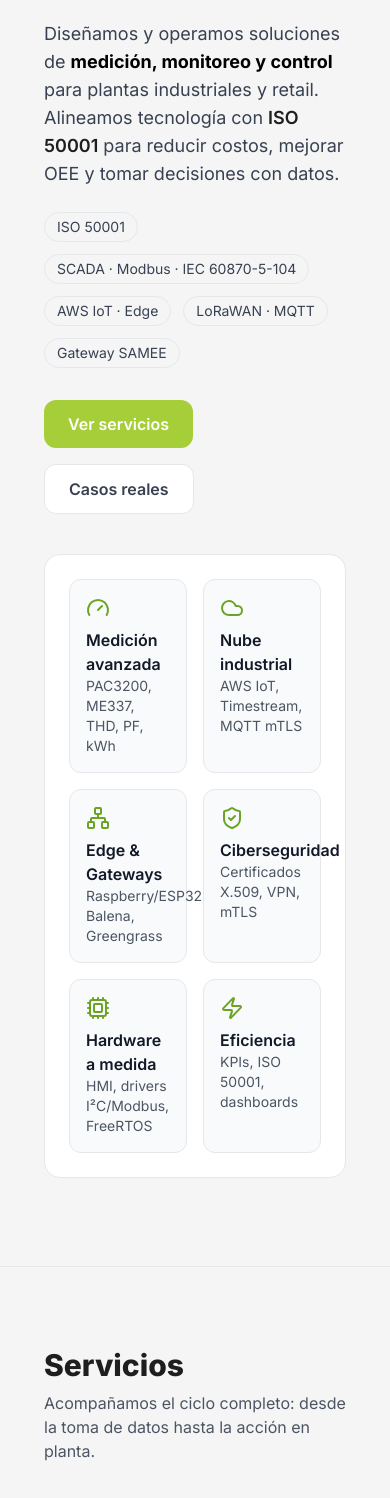
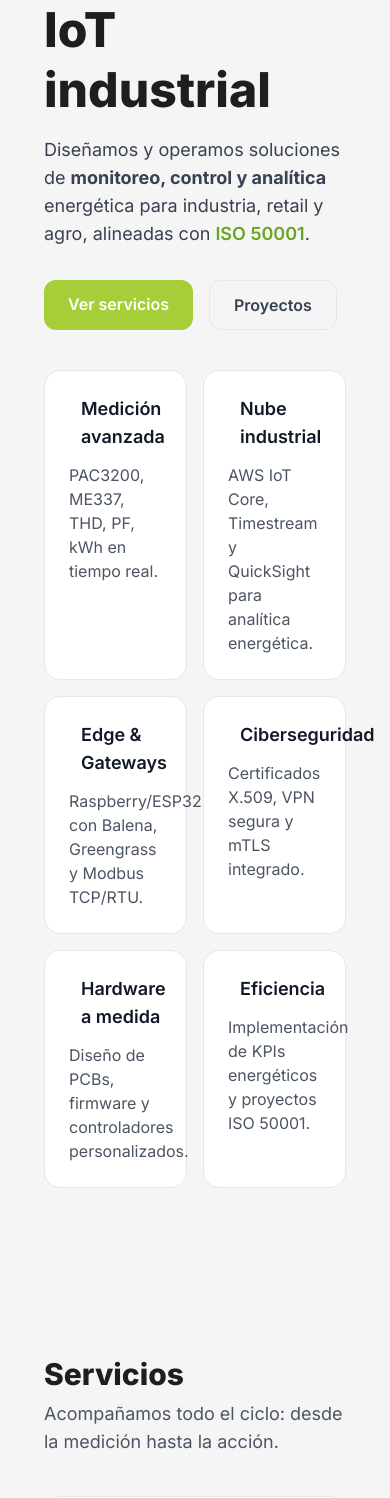
Before and after one commit to pyptec/web, a React (Vite) app: page / in a window 390 px wide. Shown: the part 322-1820 px from the top of the page. Built offline with nearby package versions, Linux system fonts and the light colour scheme; the HTML template or start-up script is replaced by a standard one.

Commit message:
pagina final v1.0.0

```diff
--- a/src/App.jsx
+++ b/src/App.jsx
@@ -1,13 +1,12 @@
-import { useState } from "react";
+import { useEffect, useState } from "react";
 import { Mail, Phone, MapPin, Cpu, Gauge, Cloud, ShieldCheck, Network, Zap, Wrench } from "lucide-react";
 
-// Paleta PYP — Verde energía + grises
 const COLORS = {
-  energy: "#A6CE39",     // verde energía
-  energyDark: "#6BA425", // verde hover
-  grayLight: "#F5F5F5",  // fondo claro
-  grayMid: "#9CA3AF",    // textos secundarios
-  grayDark: "#1E1E1E",   // títulos/contraste
+  energy: "#A6CE39",
+  energyDark: "#6BA425",
+  grayLight: "#F5F5F5",
+  grayMid: "#9CA3AF",
+  grayDark: "#1E1E1E",
 };
 
 const NavLink = ({ href, children, external }) => (
@@ -22,67 +21,50 @@ const NavLink = ({ href, children, external }) => (
 );
 
 const Section = ({ id, title, subtitle, children }) => (
-  <section id={id} className="py-20">
+  <section id={id} className="py-20 scroll-mt-20">
     <div className="max-w-6xl mx-auto px-6">
-      <h2 className="text-3xl md:text-4xl font-extrabold" style={{ color: COLORS.grayDark }}>{title}</h2>
-      {subtitle && <p className="mt-2 max-w-3xl text-gray-600">{subtitle}</p>}
-      <div className="mt-10">{children}</div>
+      <h2 className="text-3xl md:text-4xl font-extrabold mb-2" style={{ color: COLORS.grayDark }}>{title}</h2>
+      {subtitle && <p className="text-lg text-gray-600 mb-10">{subtitle}</p>}
+      {children}
     </div>
   </section>
 );
 
-const Chip = ({ children }) => (
-  <span className="inline-flex items-center rounded-full border px-3 py-1 text-sm" style={{ borderColor: "#E5E7EB", color: "#374151" }}>
-    {children}
-  </span>
+const Card = ({ icon, title, desc }) => (
+  <div className="rounded-2xl border bg-white p-6 hover:shadow-md transition-shadow" style={{ borderColor: '#E5E7EB' }}>
+    <div className="flex items-center gap-3 text-gray-900 mb-3">
+      {icon}
+      <h3 className="font-semibold text-lg">{title}</h3>
+    </div>
+    <p className="text-gray-600">{desc}</p>
+  </div>
 );
 
 export default function App() {
   const [year] = useState(new Date().getFullYear());
 
-  // Cambia el color del navbar al hacer scroll
-  useState(() => {
-    const onScroll = () => {
-      const header = document.querySelector('header');
-      if (!header) return;
-      if (window.scrollY > 8) header.classList.add('scrolled');
-      else header.classList.remove('scrolled');
-    };
-    window.addEventListener('scroll', onScroll);
-    onScroll();
-    return () => window.removeEventListener('scroll', onScroll);
-  });
-
-  // Componentes de botón con variantes (primario verde y secundario gris)
-  const Button = ({ children, href, variant = 'primary', external }) => {
-    const base = 'inline-flex items-center gap-2 rounded-xl px-6 py-3 font-semibold transition-colors';
-    const styles = {
-      primary: { backgroundColor: COLORS.energy, color: '#ffffff' },
-      secondary: { backgroundColor: '#ffffff', color: '#374151', border: '1px solid #E5E7EB' },
-    };
-    const style = styles[variant];
-    return (
-      <a href={href} target={external ? "_blank" : "_self"} rel={external ? "noopener noreferrer" : undefined} className={base} style={style}>
-        {children}
-      </a>
-    );
-  };
-
-  // Tarjeta reutilizable
-  const Card = ({ children }) => (
-    <div className="rounded-2xl border bg-white p-6 hover:shadow-md transition-shadow" style={{ borderColor: '#E5E7EB' }}>
-      {children}
-    </div>
-  );
+  useEffect(() => {
+    const links = document.querySelectorAll('a[href^="#"]');
+    links.forEach(link => {
+      link.addEventListener('click', e => {
+        const targetId = link.getAttribute('href');
+        if (targetId && targetId.startsWith('#')) {
+          e.preventDefault();
+          const target = document.querySelector(targetId);
+          if (target) target.scrollIntoView({ behavior: 'smooth' });
+        }
+      });
+    });
+  }, []);
 
   return (
     <div className="min-h-screen w-full" style={{ backgroundColor: COLORS.grayLight }}>
-      {/* Navbar */}
+      {/* NAVBAR */}
       <header className="sticky top-0 z-50 bg-white/80 backdrop-blur border-b" style={{ borderColor: '#E5E7EB' }}>
         <div className="max-w-6xl mx-auto px-6 py-3 flex items-center justify-between">
           <a href="#inicio" className="flex items-center gap-3">
             <div className="h-9 w-9 rounded-xl grid place-items-center text-white font-bold" style={{ background: `linear-gradient(135deg, ${COLORS.energy}, ${COLORS.energyDark})` }}>P</div>
-            <div className="leading-tight">
+            <div>
               <p className="font-semibold" style={{ color: COLORS.grayDark }}>PYP Tecnología Electrónica SAS</p>
               <p className="text-[11px] text-gray-500">IoT · Energía · Automatización</p>
             </div>
@@ -95,209 +77,125 @@ export default function App() {
             <NavLink href="https://iotrack.com.co" external>Plataforma</NavLink>
             <NavLink href="#contacto">Contacto</NavLink>
           </nav>
-          <Button href="#contacto" variant="primary">Hablemos</Button>
+          <a href="#contacto" className="rounded-xl px-6 py-3 font-semibold text-white" style={{ backgroundColor: COLORS.energy }}>Hablemos</a>
         </div>
       </header>
 
-      {/* Hero mejorado con degradado sutil */}
+      {/* HERO */}
       <section id="inicio" className="relative">
-        <div className="absolute inset-0 -z-10" style={{
-          background: `radial-gradient(800px 400px at 80% -10%, ${COLORS.energy}1a, transparent 60%)`
-        }} />
+        <div className="absolute inset-0 -z-10" style={{ background: `radial-gradient(800px 400px at 80% -10%, ${COLORS.energy}1a, transparent 60%)` }} />
         <div className="max-w-6xl mx-auto px-6 pt-16 pb-10 grid md:grid-cols-2 gap-10 items-center">
           <div>
-            <h1 className="text-4xl md:text-6xl font-black leading-tight" style={{ color: COLORS.grayDark }}>
-              Eficiencia energética e IoT industrial
-            </h1>
-            <p className="mt-4 text-lg text-gray-700">
-              Diseñamos y operamos soluciones de <strong className="text-black">medición, monitoreo y control</strong> para plantas industriales y retail. Alineamos tecnología con <span className="font-semibold" style={{ color: COLORS.grayDark }}>ISO 50001</span> para reducir costos, mejorar OEE y tomar decisiones con datos.
-            </p>
-            <div className="mt-6 flex flex-wrap gap-3">
-              <Chip>ISO 50001</Chip>
-              <Chip>SCADA · Modbus · IEC 60870-5-104</Chip>
-              <Chip>AWS IoT · Edge</Chip>
-              <Chip>LoRaWAN · MQTT</Chip>
-              <Chip>Gateway SAMEE</Chip>
-            </div>
-            <div className="mt-8 flex flex-wrap gap-4">
-              <Button href="#servicios" variant="primary">Ver servicios</Button>
-              <Button href="#proyectos" variant="secondary">Casos reales</Button>
+            <h1 className="text-5xl md:text-6xl font-black leading-tight" style={{ color: COLORS.grayDark }}>Eficiencia energética e IoT industrial</h1>
+            <p className="mt-4 text-lg text-gray-700">Diseñamos y operamos soluciones de <strong>monitoreo, control y analítica</strong> energética para industria, retail y agro, alineadas con <span className="text-[#6BA425] font-semibold">ISO 50001</span>.</p>
+            <div className="mt-8 flex gap-4">
+              <a href="#servicios" className="px-6 py-3 rounded-xl text-white font-semibold" style={{ backgroundColor: COLORS.energy }}>Ver servicios</a>
+              <a href="#proyectos" className="px-6 py-3 rounded-xl border font-semibold text-gray-700 hover:bg-gray-50" style={{ borderColor: '#E5E7EB' }}>Proyectos</a>
             </div>
           </div>
 
-          <div className="relative">
-            <Card>
-              <div className="grid grid-cols-2 gap-4 text-gray-800">
-                {[
-                  { icon: <Gauge className="h-6 w-6" color={COLORS.energyDark} />, t: 'Medición avanzada', d: 'PAC3200, ME337, THD, PF, kWh' },
-                  { icon: <Cloud className="h-6 w-6" color={COLORS.energyDark} />, t: 'Nube industrial', d: 'AWS IoT, Timestream, MQTT mTLS' },
-                  { icon: <Network className="h-6 w-6" color={COLORS.energyDark} />, t: 'Edge & Gateways', d: 'Raspberry/ESP32, Balena, Greengrass' },
-                  { icon: <ShieldCheck className="h-6 w-6" color={COLORS.energyDark} />, t: 'Ciberseguridad', d: 'Certificados X.509, VPN, mTLS' },
-                  { icon: <Cpu className="h-6 w-6" color={COLORS.energyDark} />, t: 'Hardware a medida', d: 'HMI, drivers I²C/Modbus, FreeRTOS' },
-                  { icon: <Zap className="h-6 w-6" color={COLORS.energyDark} />, t: 'Eficiencia', d: 'KPIs, ISO 50001, dashboards' },
-                ].map((c, i) => (
-                  <div key={i} className="rounded-xl bg-gray-50 p-4 border hover:bg-white transition-colors" style={{ borderColor: '#E5E7EB' }}>
-                    <div style={{ color: COLORS.energyDark }}>{c.icon}</div>
-                    <p className="mt-2 font-semibold text-gray-900">{c.t}</p>
-                    <p className="text-sm text-gray-600">{c.d}</p>
-                  </div>
-                ))}
-              </div>
-            </Card>
+          {/* BLOQUES DE DEMOSTRACIÓN */}
+          <div className="grid grid-cols-2 gap-4">
+            <Card icon={<Gauge className="h-6 w-6" color={COLORS.energyDark} />} title="Medición avanzada" desc="PAC3200, ME337, THD, PF, kWh en tiempo real." />
+            <Card icon={<Cloud className="h-6 w-6" color={COLORS.energyDark} />} title="Nube industrial" desc="AWS IoT Core, Timestream y QuickSight para analítica energética." />
+            <Card icon={<Network className="h-6 w-6" color={COLORS.energyDark} />} title="Edge & Gateways" desc="Raspberry/ESP32 con Balena, Greengrass y Modbus TCP/RTU." />
+            <Card icon={<ShieldCheck className="h-6 w-6" color={COLORS.energyDark} />} title="Ciberseguridad" desc="Certificados X.509, VPN segura y mTLS integrado." />
+            <Card icon={<Cpu className="h-6 w-6" color={COLORS.energyDark} />} title="Hardware a medida" desc="Diseño de PCBs, firmware y controladores personalizados." />
+            <Card icon={<Zap className="h-6 w-6" color={COLORS.energyDark} />} title="Eficiencia" desc="Implementación de KPIs energéticos y proyectos ISO 50001." />
           </div>
         </div>
       </section>
 
-      {/* Franja separadora sutil */}
-      <div className="border-t" style={{ borderColor: '#E5E7EB' }} />
+      {/* SERVICIOS */}
+      <Section id="servicios" title="Servicios" subtitle="Acompañamos todo el ciclo: desde la medición hasta la acción.">
+        <div className="grid md:grid-cols-3 gap-6">
+          <Card icon={<Gauge className="h-6 w-6" color={COLORS.energyDark} />} title="Monitoreo energético" desc="Implementación de Sistemas de medición energética integrados con AWS IoT Timestream.
+Compatibles con PAC3200, ME337 y protocolos Modbus RTU/TCP, DLMS/COSEM, MQTT e IEC 104, permiten el monitoreo y análisis de energía en tiempo real con visualización avanzada en la nube." />
+          <Card icon={<Cpu className="h-6 w-6" color={COLORS.energyDark} />} title="IoT y automatización" desc="Diseño de hardware embebido a la medida para control industrial.
+Desarrollamos soluciones personalizadas que resuelven las necesidades específicas de tu proceso con precisión, confiabilidad y eficiencia
+" />
+          <Card icon={<ShieldCheck className="h-6 w-6" color={COLORS.energyDark} />} title="Eficiencia energética" desc="Equipos de medición modelos SAMEE100/200 y auditorías energéticas bajo la norma ISO 50001.
+Implementamos soluciones integrales para el diagnóstico, pronóstico y monitoreo energético, con generación de alertas tempranas, dashboards personalizados y detección de oportunidades de mejora en los procesos productivos.
 
-      {/* Servicios */}
-      <Section id="servicios" title="Servicios" subtitle="Acompañamos el ciclo completo: desde la toma de datos hasta la acción en planta.">
-        <div className="grid md:grid-cols-3 gap-6">
-          {[
-            {
-              icon: <Gauge className="h-6 w-6" color={COLORS.energyDark} />, title: 'Medición & Monitoreo Energético',
-              bullets: [
-                'Levantamiento de variables eléctricas (V, I, PF, THD, kWh)',
-                'Integración PAC3200, ME337 y medidores DLMS/COSEM',
-                'Dashboards y alarmas (AWS Timestream/QuickSight)'
-              ]
-            },
-            {
-              icon: <Cpu className="h-6 w-6" color={COLORS.energyDark} />, title: 'IoT & Automatización a Medida',
-              bullets: [
-                'Diseño de hardware y firmware (ESP32, RPi, FreeRTOS)',
-                'Gateways edge con Modbus, MQTT, LoRaWAN',
-                'HMI, drivers I²C/Modbus, integración SCADA'
-              ]
-            },
-            {
-              icon: <ShieldCheck className="h-6 w-6" color={COLORS.energyDark} />, title: 'Eficiencia Energética (ISO 50001)',
-              bullets: [
-                'Líneas base y KPIs energéticos (SAMEE100/200)',
-                'Auditorías de uso significativo de energía (USE)',
-                'Proyectos de mejora y verificación de ahorros'
-              ]
-            }
-          ].map((s, i) => (
-            <Card key={i}>
-              <div style={{ color: COLORS.energyDark }}>{s.icon}</div>
-              <h3 className="mt-3 text-xl font-semibold text-gray-900">{s.title}</h3>
-              <ul className="mt-3 space-y-2 text-gray-600 list-disc list-inside">
-                {s.bullets.map((b, j) => <li key={j}>{b}</li>)}
-              </ul>
-            </Card>
-          ))}
+Nuestros sistemas permiten una gestión energética inteligente, orientada a la eficiencia, sostenibilidad y cumplimiento normativo, facilitando la toma de decisiones basada en datos reales." />
         </div>
       </Section>
 
-      {/* Proyectos destacados */}
-      <Section id="proyectos" title="Proyectos destacados" subtitle="Casos reales en industria, retail y agro.">
+      {/* PROYECTOS */}
+      <Section id="proyectos" title="Proyectos" subtitle="Casos reales en industria, retail y agro.">
         <div className="grid md:grid-cols-3 gap-6">
-          {[
-            { tag: 'Retail · Audio de alerta', title: 'Cliente Ganador (CLG) — Alkosto', desc: 'Dispositivo insignia con enfoque en eficiencia energética e ISO 50001. Telemetría, control y analítica.' },
-            { tag: 'Plásticos · Eficiencia', title: 'Laboratorios Industriales LPS', desc: 'KPIs energéticos y dashboard de consumo por máquina (Aoki, prensas). Integración con PAC3200 y medidores.' },
-            { tag: 'Agro · Maduración', title: 'RPI-MDFR-001', desc: 'Sistema de maduración de frutas: CO₂, HR, temperatura, control de etileno, extractores y humidificación.' },
-          ].map((p, i) => (
-            <Card key={i}>
-              <div className="text-xs uppercase tracking-wider" style={{ color: COLORS.energyDark }}>{p.tag}</div>
-              <h3 className="mt-2 text-xl font-semibold text-gray-900">{p.title}</h3>
-              <p className="mt-2 text-gray-600">{p.desc}</p>
-              <div className="mt-4 flex flex-wrap gap-2">
-                <Chip>MQTT mTLS</Chip>
-                <Chip>Modbus TCP/RTU</Chip>
-                <Chip>AWS IoT</Chip>
-              </div>
-            </Card>
-          ))}
+          <Card icon={<Zap className="h-6 w-6" color={COLORS.energyDark} />} title="Cliente Ganador (CLG) — Alkosto" desc="Dispositivo de audio con telemetría y control remoto.
+Equipo insignia implementado en Almacenes Alkosto y Ktronics, diseñado para la reproducción automática de mensajes publicitarios del programa Cliente Ganador.
+
+El sistema emite un audio promocional cada 50 facturas, activado por un pulso de señal, e incorpora publicidades del día cada 15 minutos.
+Cuenta con telemetría integrada, que permite el monitoreo remoto del funcionamiento, la actualización de contenidos publicitarios y la gestión centralizada de campañas desde la nube." />
+          <Card icon={<Cloud className="h-6 w-6" color={COLORS.energyDark} />} title="LPS — Industria plástica" desc="Dashboards y KPIs energéticos integrados con medidores Meatrol ME337 y AWS IoT.
+Implementación del dispositivo SAMEE200 en la planta de producción de plásticos (240 kVA a 440 V), para el monitoreo en tiempo real de variables eléctricas y la generación de indicadores de desempeño energético (KPIs).
+
+El sistema adquiere datos desde medidores Meatrol ME337 mediante comunicación Modbus TCP/IP, los transmite a la nube a través de AWS IoT y los procesa en dashboards personalizados, permitiendo análisis detallados, trazabilidad y toma de decisiones orientadas a la eficiencia y gestión energética." />
+          <Card icon={<Network className="h-6 w-6" color={COLORS.energyDark} />} title="RPI‑MDFR‑001 — Agro" desc="Sistema inteligente de maduración de frutas
+Controla y supervisa en tiempo real los niveles de CO₂, humedad relativa (HR) y etileno mediante una plataforma basada en IoT AWS core.
+Automatiza las variables críticas del proceso —humedad, temperatura, recirculación y extracción de aire, así como el tiempo de apertura de puertas— optimizando eficiencia, calidad y consumo energético
+" />
         </div>
       </Section>
 
-      {/* Tecnología */}
-      <Section id="tecnologia" title="Tecnología" subtitle="Conectamos el piso de planta con la nube de forma segura y escalable.">
+      {/* TECNOLOGÍA */}
+      <Section id="tecnologia" title="Tecnología" subtitle="Conectamos el piso de planta con la nube.">
         <div className="grid md:grid-cols-2 gap-6">
-          <Card>
-            <h3 className="text-gray-900 font-semibold text-lg">Stack IoT & Datos</h3>
-            <ul className="mt-3 space-y-2 text-gray-600 list-disc list-inside">
-              <li>Gateways Edge: Raspberry Pi, ESP32, Orange Pi</li>
-              <li>Protocolos: Modbus RTU/TCP, MQTT, LoRaWAN, IEC 60870-5-104, DLMS/COSEM</li>
-              <li>Nube: AWS IoT Core, Timestream, S3, QuickSight</li>
-              <li>Seguridad: X.509, VPN, mTLS, gestión de credenciales</li>
-            </ul>
-          </Card>
-          <Card>
-            <h3 className="text-gray-900 font-semibold text-lg">KPIs y metodología</h3>
-            <ul className="mt-3 space-y-2 text-gray-600 list-disc list-inside">
-              <li>ISO 50001: línea base, objetivos, verificación de desempeño</li>
-              <li>SAMEE100/200: modelo propio para gestión energética</li>
-              <li>MTBF/MTTR, OEE, alarmas y análisis de eventos</li>
-              <li>Integración con SCADA y HMI existentes</li>
-            </ul>
-          </Card>
+          <Card icon={<Cpu className="h-6 w-6" color={COLORS.energyDark} />} title="Edge Computing" desc="Gateways con Greengrass, Balena y MQTT mTLS para monitoreo local con replicación en nube." />
+          <Card icon={<Cloud className="h-6 w-6" color={COLORS.energyDark} />} title="Nube industrial" desc="Integraciones con AWS IoT Core, Timestream, QuickSight y almacenamiento seguro S3." />
         </div>
       </Section>
 
-      {/* Sectores */}
-      <Section id="clientes" title="Sectores a los que servimos" subtitle="Experiencia práctica en entornos reales.">
-        <div className="grid md:grid-cols-4 gap-6">
-          {[
-            { t: 'Industria', d: 'Siderurgia, plásticos, alimentos' },
-            { t: 'Retail', d: 'Grandes superficies y cadenas' },
-            { t: 'Energía', d: 'GD, BESS, plantas solares 9.9 MW' },
-            { t: 'Agro', d: 'Cámaras de maduración, clima' },
-          ].map((c, i) => (
-            <Card key={i}>
-              <h4 className="text-gray-900 font-semibold">{c.t}</h4>
-              <p className="text-gray-600 mt-1">{c.d}</p>
-            </Card>
-          ))}
+      {/* CLIENTES */}
+      <Section id="clientes" title="Clientes" subtitle="Sectores donde aplicamos nuestras soluciones.">
+        <div className="grid md:grid-cols-4 gap-6 text-center">
+          <div className="bg-white rounded-xl p-6 shadow-sm border" style={{ borderColor: '#E5E7EB' }}>
+            <h3 className="font-semibold text-gray-900">Retail</h3>
+            <p className="text-gray-600">Alkosto, Éxito, Falabella</p>
+          </div>
+          <div className="bg-white rounded-xl p-6 shadow-sm border" style={{ borderColor: '#E5E7EB' }}>
+            <h3 className="font-semibold text-gray-900">Industria</h3>
+            <p className="text-gray-600">LPS, Siderurgia, plásticos</p>
+          </div>
+          <div className="bg-white rounded-xl p-6 shadow-sm border" style={{ borderColor: '#E5E7EB' }}>
+            <h3 className="font-semibold text-gray-900">Energía</h3>
+            <p className="text-gray-600">GD, BESS, plantas solares</p>
+          </div>
+          <div className="bg-white rounded-xl p-6 shadow-sm border" style={{ borderColor: '#E5E7EB' }}>
+            <h3 className="font-semibold text-gray-900">Agro</h3>
+            <p className="text-gray-600">Maduración, control ambiental</p>
+          </div>
         </div>
       </Section>
 
-      {/* Contacto */}
-      <Section id="contacto" title="Contacto" subtitle="Cuéntanos tu reto y te proponemos un plan práctico y medible.">
+      {/* CONTACTO */}
+      <Section id="contacto" title="Contacto" subtitle="Conversemos sobre tu proyecto.">
         <div className="grid md:grid-cols-2 gap-8">
-          <Card>
-            <h3 className="text-gray-900 font-semibold text-lg">Datos de contacto</h3>
-            <ul className="mt-3 space-y-3 text-gray-700">
-              <li className="flex items-center gap-3"><Mail className="h-5 w-5" color={COLORS.energyDark} /> <a href="mailto:contacto@pyp-tec.com" className="hover:underline">contacto@pyp-tec.com</a></li>
-              <li className="flex items-center gap-3"><Phone className="h-5 w-5" color={COLORS.energyDark} /> <a href="tel:+573000000000" className="hover:underline">+57 300 000 0000</a></li>
+          <div className="bg-white rounded-xl p-6 border" style={{ borderColor: '#E5E7EB' }}>
+            <h3 className="text-gray-900 font-semibold text-lg mb-4">Datos de contacto</h3>
+            <ul className="space-y-3 text-gray-700">
+              <li className="flex items-center gap-3"><Mail className="h-5 w-5" color={COLORS.energyDark} /> pyptec@hotmail.com</li>
+              <li className="flex items-center gap-3"><Phone className="h-5 w-5" color={COLORS.energyDark} /> +57 320 492 9150</li>
               <li className="flex items-center gap-3"><MapPin className="h-5 w-5" color={COLORS.energyDark} /> Colombia</li>
-              <li className="flex items-center gap-3"><Wrench className="h-5 w-5" color={COLORS.energyDark} /> NIT: 830.113.707-5</li>
             </ul>
-            <p className="mt-4 text-sm text-gray-500">PYP Tecnología Electrónica SAS — Todos los derechos reservados © {year}</p>
-          </Card>
+          </div>
 
-          <Card>
-            <div className="grid gap-4">
-              <div>
-                <label className="block text-gray-700 text-sm">Nombre</label>
-                <input required className="w-full mt-1 rounded-xl bg-white border px-4 py-2 outline-none focus:ring-2" style={{ borderColor: '#E5E7EB' }} placeholder="Tu nombre" />
-              </div>
-              <div>
-                <label className="block text-gray-700 text-sm">Email</label>
-                <input type="email" required className="w-full mt-1 rounded-xl bg-white border px-4 py-2 outline-none focus:ring-2" style={{ borderColor: '#E5E7EB' }} placeholder="tucorreo@empresa.com" />
-              </div>
-              <div>
-                <label className="block text-gray-700 text-sm">Mensaje</label>
-                <textarea required rows={4} className="w-full mt-1 rounded-xl bg-white border px-4 py-2 outline-none focus:ring-2" style={{ borderColor: '#E5E7EB' }} placeholder="Cuéntanos sobre tu proyecto"></textarea>
-              </div>
-              <Button href="#" variant="primary">Enviar</Button>
-            </div>
-            <p className="text-xs text-gray-500 mt-3">* Este formulario es demostrativo. Podemos conectarlo a tu correo, WhatsApp o CRM.</p>
-          </Card>
+          <div className="bg-white rounded-xl p-6 border" style={{ borderColor: '#E5E7EB' }}>
+            <h3 className="text-gray-900 font-semibold text-lg mb-4">Formulario</h3>
+            <form className="space-y-4">
+              <input type="text" placeholder="Nombre" className="w-full rounded-lg border px-4 py-2" style={{ borderColor: '#E5E7EB' }} />
+              <input type="email" placeholder="Correo" className="w-full rounded-lg border px-4 py-2" style={{ borderColor: '#E5E7EB' }} />
+              <textarea placeholder="Mensaje" rows="4" className="w-full rounded-lg border px-4 py-2" style={{ borderColor: '#E5E7EB' }}></textarea>
+              <button type="submit" className="w-full py-2 rounded-lg font-semibold text-white" style={{ backgroundColor: COLORS.energy }}>Enviar</button>
+            </form>
+          </div>
         </div>
       </Section>
 
-      {/* Footer */}
-      <footer className="border-t py-8" style={{ borderColor: '#E5E7EB' }}>
-        <div className="max-w-6xl mx-auto px-6 text-gray-500 text-sm flex flex-col md:flex-row gap-3 md:items-center md:justify-between">
-          <p>© {year} PYP Tecnología Electrónica SAS</p>
-          <div className="flex gap-4">
-            <a href="#politica" className="hover:text-gray-700">Política de privacidad</a>
-            <a href="#terminos" className="hover:text-gray-700">Términos</a>
-          </div>
-        </div>
+      <footer className="border-t py-8 text-center text-gray-500 text-sm" style={{ borderColor: '#E5E7EB' }}>
+        © {year} PYP Tecnología Electrónica SAS — IoT · Energía · Automatización
       </footer>
     </div>
   );
```
